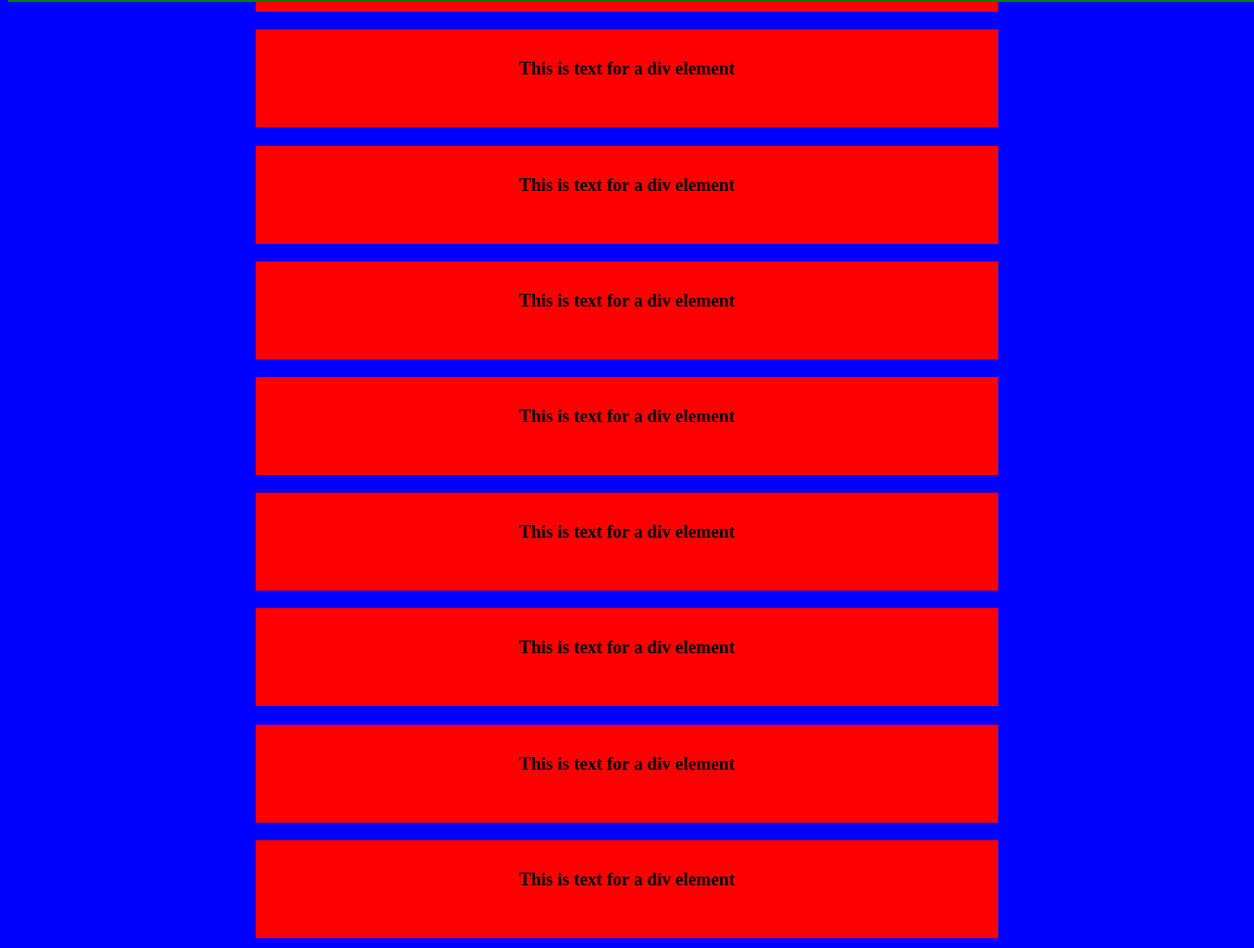
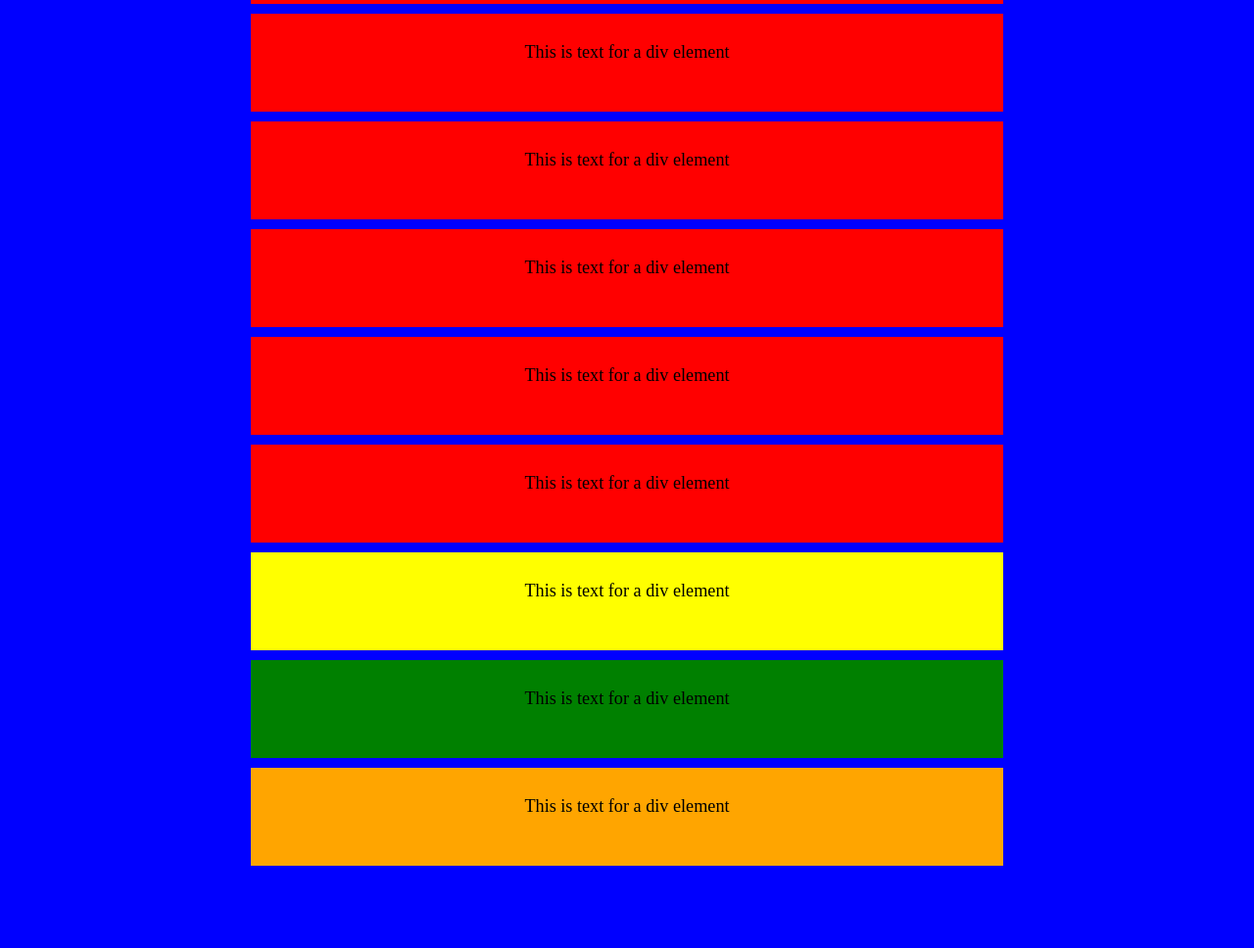
Before and after one commit to Joe-Hessel/Projects, a plain HTML site: page css-exercise-one-master/index.html in a window 1280 px wide. Shown: the part 106-1074 px from the top of the page at 98% size. After the commit the page ends 1000 px from the top, so only its background shows below. Drawn offline with Linux system fonts and the light colour scheme.

Commit message:
bug fixes for index.html

```diff
--- a/css-exercise-one-master/index.html
+++ b/css-exercise-one-master/index.html
@@ -3,6 +3,7 @@
   <head>
     <meta charset="utf-8">
     <title></title>
+    <link rel="stylesheet" href="css/Reset.css">
     <link rel="stylesheet" href="css/style.css">
   </head>
   <body>
@@ -28,13 +29,13 @@
       <div class="element">
         <h3>This is text for a div element</h3>
       </div>
-      <div class="element">
+      <div class="element2">
         <h3>This is text for a div element</h3>
       </div>
-      <div class="element">
+      <div class="element3">
         <h3>This is text for a div element</h3>
       </div>
-      <div class="element">
+      <div class="element4">
         <h3>This is text for a div element</h3>
       </div>
     </section>
```
